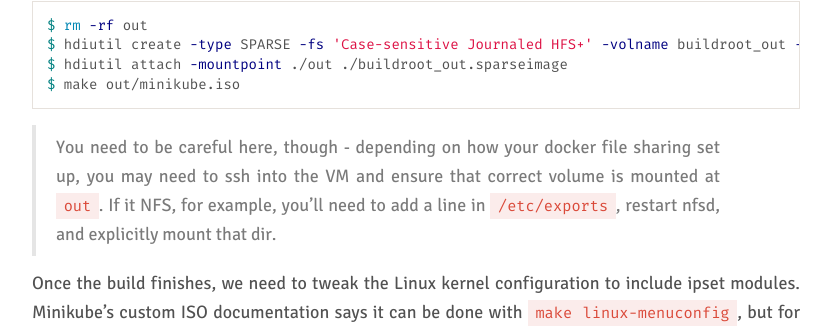
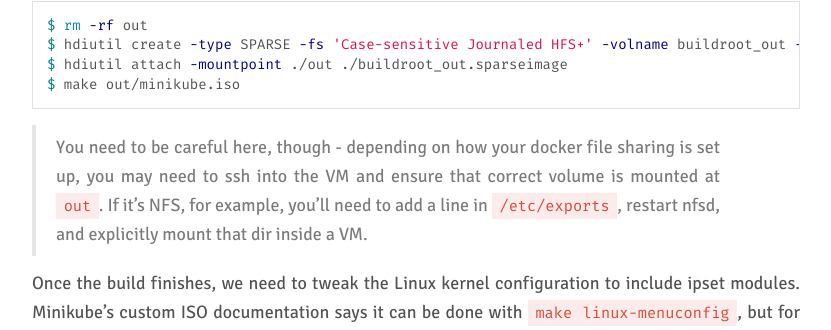
Before and after one commit to residentsummer/residentsummer.github.io, a Jekyll site: the page built from _posts/2018-08-21-minikube-ipvs.md, in a window 1280 px wide and 900 px high, scrolled down 1942 px. Shown: the part 124-454 px from the top of the window, without its empty margins (224-1055 px from the left). Built offline with Jekyll 4.4.1, drawn with Linux system fonts in a browser that asks for light colours; some of the changed text lies outside the part shown.

Commit message:
typos, wording, link

````diff
--- a/_posts/2018-08-21-minikube-ipvs.md
+++ b/_posts/2018-08-21-minikube-ipvs.md
@@ -97,9 +97,9 @@
 ```
 
 > You need to be careful here, though - depending on how your docker file sharing
-> set up, you may need to ssh into the VM and ensure that correct volume is
-> mounted at `out`. If it NFS, for example, you'll need to add a line in
-> `/etc/exports`, restart nfsd, and explicitly mount that dir.
+> is set up, you may need to ssh into the VM and ensure that correct volume is
+> mounted at `out`. If it's NFS, for example, you'll need to add a line in
+> `/etc/exports`, restart nfsd, and explicitly mount that dir inside a VM.
 
 Once the build finishes, we need to tweak the Linux kernel configuration to
 include ipset modules. Minikube's custom ISO documentation says it can be done
@@ -220,7 +220,7 @@
 ## Trying it out, for real
 
 First, I'd like to check the default scheduler. We'll spin up an http server
-and bench it with `ab`.
+and bench it with [ab][ab].
 
 ```bash
 $ kc run hello-server --image kennethreitz/httpbin --port 80 --replicas 2
````
Also changed, not shown: other parts of _posts/2018-08-21-minikube-ipvs.md (+4 -3 lines).
